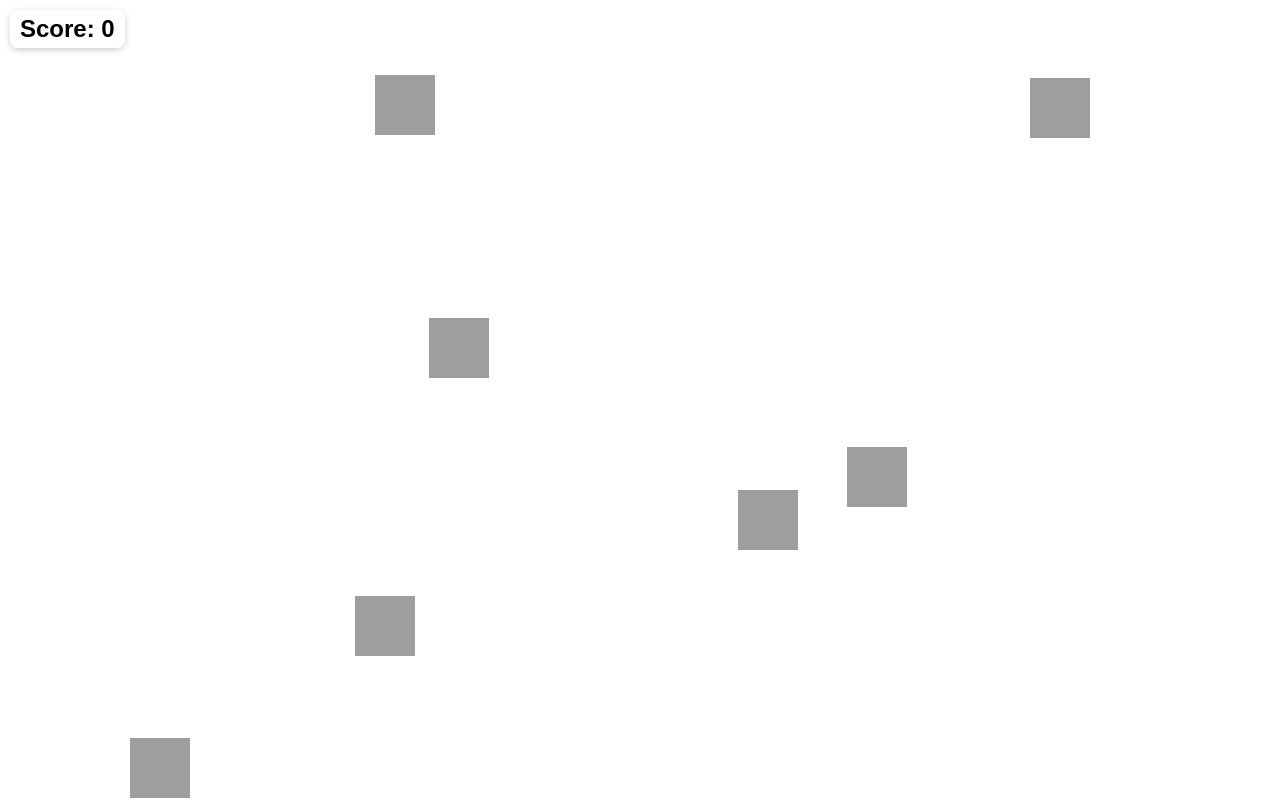
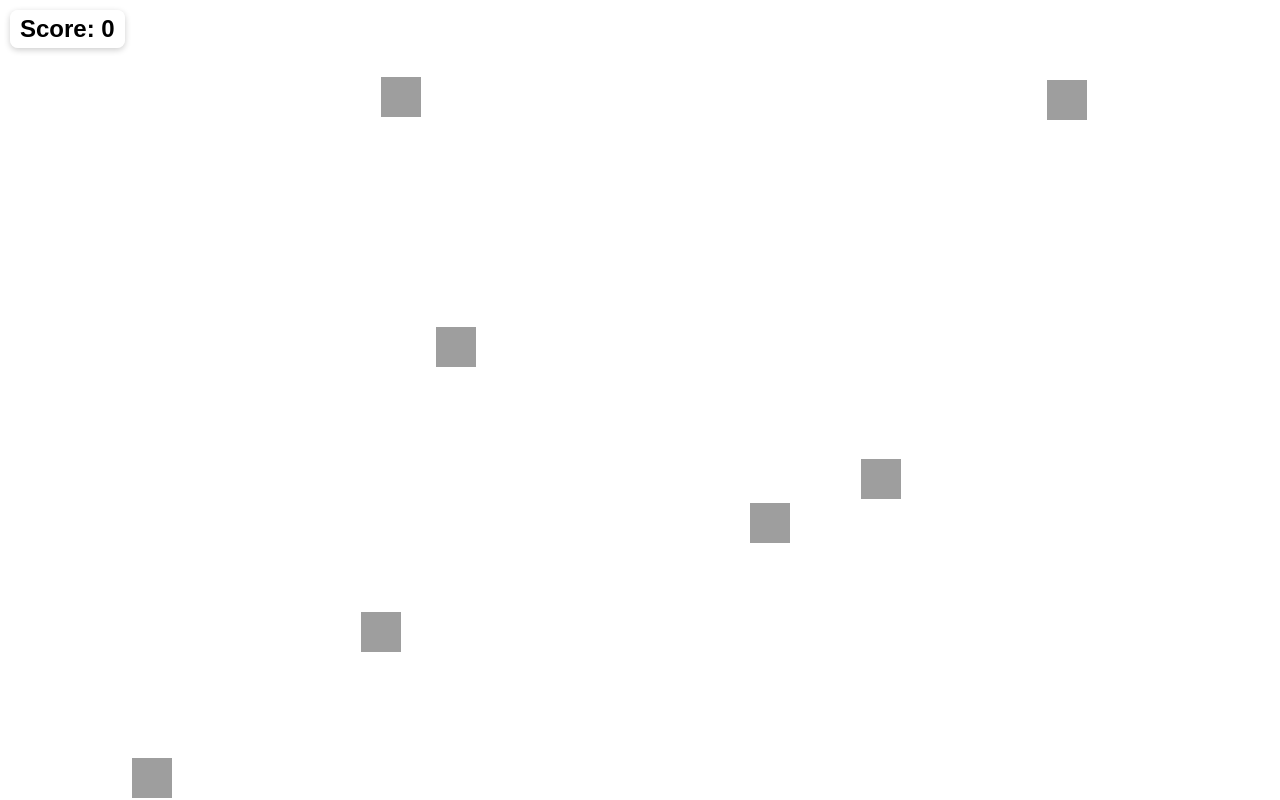
Before and after one commit to sammymualim/Roached.pigs, a plain HTML site: page index.html in a window 1280 px wide. Drawn offline with Linux system fonts and the light colour scheme; grey boxes are pictures that could not be loaded.

Commit message:
Update index.html

```diff
--- a/index.html
+++ b/index.html
@@ -1,3 +1,4 @@
+
 <!DOCTYPE html>
 <html lang="en">
 <head>
@@ -15,11 +16,11 @@
     }
     .roach {
       position: absolute;
-      width: 60px;
-      height: 60px;
+      width: 40px;
+      height: 40px;
       background-image: url('https://www.pngmart.com/image/2021/04/Cartoon-Cockroach-PNG-Image.png');
       background-size: cover;
-      transition: transform 0.8s;
+      transition: transform 0.2s;
     }
     .dead {
       transform: rotate(180deg) scale(0.8);
@@ -55,8 +56,8 @@ function updateScore() {
 function createRoach() {
   const roach = document.createElement('div');
   roach.classList.add('roach');
-  roach.style.top = Math.random() * (window.innerHeight - 60) + 'px';
-  roach.style.left = Math.random() * (window.innerWidth - 60) + 'px';
+  roach.style.top = Math.random() * (window.innerHeight - 40) + 'px';
+  roach.style.left = Math.random() * (window.innerWidth - 40) + 'px';
 
   roach.addEventListener('click', () => {
     if (!roach.classList.contains('dead')) {
@@ -77,8 +78,8 @@ function moveRoach(roach) {
       clearInterval(interval);
       return;
     }
-    const newTop = Math.random() * (window.innerHeight - 60);
-    const newLeft = Math.random() * (window.innerWidth - 60);
+    const newTop = Math.random() * (window.innerHeight - 40);
+    const newLeft = Math.random() * (window.innerWidth - 40);
     roach.style.top = newTop + 'px';
     roach.style.left = newLeft + 'px';
   }, 1000 + Math.random() * 2000);
```
